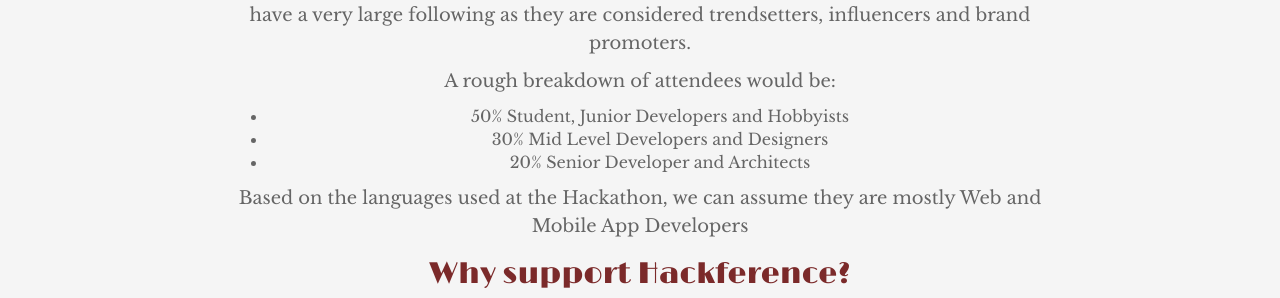
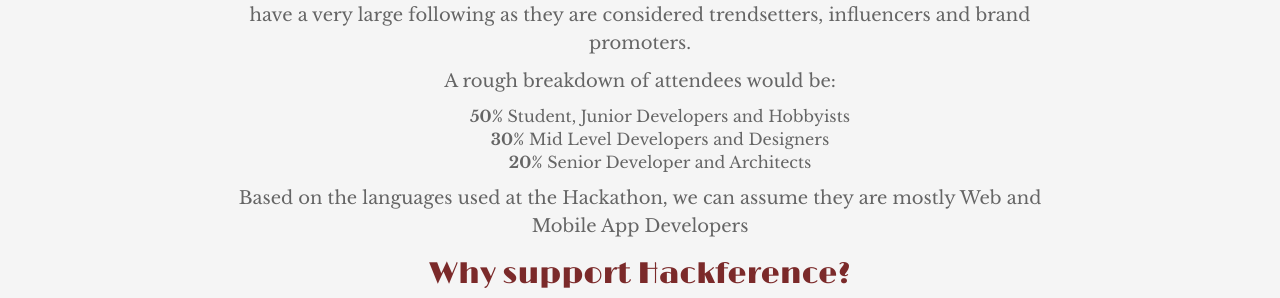
Before and after one commit to hackference/hackference-2016, a Jekyll site: the page built from sponsors/sponsor-us.html, in a window 1280 px wide. Shown: the part 615-913 px from the top of the page. Built offline with Jekyll 4.4.1, drawn with Linux system fonts in a browser that asks for light colours; nearby versions of some CDN libraries.

Commit message:
Style for sponsor stat list

```diff
--- a/assets/css/site.css
+++ b/assets/css/site.css
@@ -160,7 +160,9 @@
 .sponsor.bronze {
   color: #CD7F32;
 }
-
+ul#stats {
+  list-style: none;
+}
 footer {
   padding: 2rem 0;
   background: #000000;
--- a/sponsors/sponsor-us.html
+++ b/sponsors/sponsor-us.html
@@ -12,10 +12,10 @@
 <p>We're lucky at Hackference to have a diverse mixture of attendees - previous event's have had plenty of student, startup, corporate and freelance attendees from all over the skill spectrum.</p>
 <p>The majority of our speakers are renowed on a national level - and some, international - and travel to us from all across the world. They are active on social media, and usually have a very large following as they are considered trendsetters, influencers and brand promoters.</p>
 <p>A rough breakdown of attendees would be:</p>
-<ul>
-  <li>50% Student, Junior Developers and Hobbyists</li>
-  <li>30% Mid Level Developers and Designers</li>
-  <li>20% Senior Developer and Architects</li>
+<ul id="stats">
+  <li><strong>50%</strong> Student, Junior Developers and Hobbyists</li>
+  <li><strong>30%</strong> Mid Level Developers and Designers</li>
+  <li><strong>20%</strong> Senior Developer and Architects</li>
 </ul>
 <p>Based on the languages used at the Hackathon, we can assume they are mostly Web and Mobile App Developers</p>
 
```
